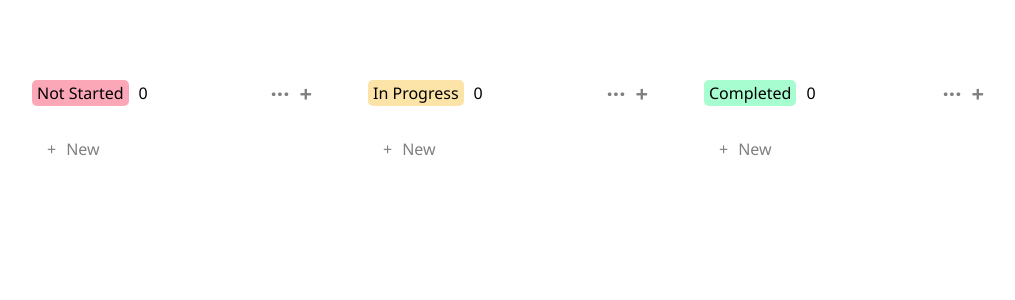
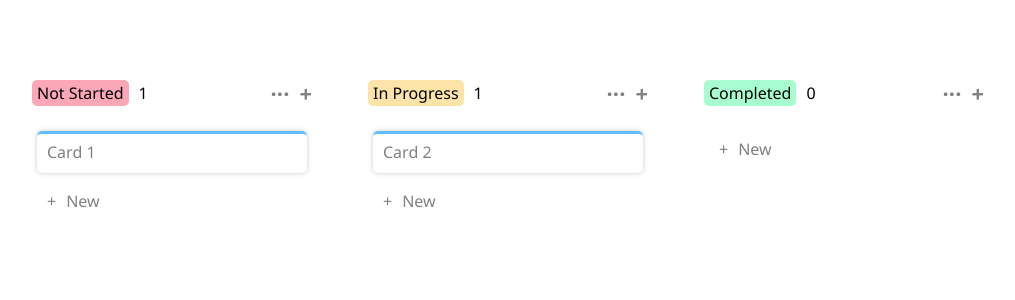
Before and after one commit to kuldeepvarma7413/ArtribeTask, a Nuxt app: page / in a window 1280 px wide. Shown: the top 300 px of the page, without its empty margins (132-1147 px from the left). Built offline with nearby package versions, Linux system fonts and the light colour scheme; data requests are answered from the project's data file.

Commit message:
moveCardToContainer issue resolved

```diff
--- a/db.json
+++ b/db.json
@@ -1,5 +1,18 @@
 {
   "cards": [
-
+    {
+      "id": "1",
+      "title": "",
+      "description": "",
+      "status": "Not Started",
+      "container_id": 1
+    },
+    {
+      "id": "2",
+      "title": "",
+      "description": "",
+      "status": "Not Started",
+      "container_id": 2
+    }
   ]
 }
--- a/pages/index.vue
+++ b/pages/index.vue
@@ -42,13 +42,6 @@
             filtercards(containerId){
                 return this.cards.filter(card=> card.container_id==containerId);
             },
-            // change container_id
-            moveCardToContainer(current_cnt_id, card_id){
-                const card= this.cards.find(card=> card.id == card_id)
-                if(!card) throw Error("Card not found")
-                card.container_id=current_cnt_id
-                axios.put(`http://localhost:4000/cards/${card.id}`, card).then(()=>{console.log("Card moved")}).catch("Error while dropping card")
-            },
             // create card
             createCard(){
                 // console.log("contid",this.formData.title)
@@ -63,6 +56,13 @@
                 this.resetForm();
                 this.showAndHidePopup()
             },
+            // change container_id
+            moveCardToContainer(current_cnt_id, card_id){
+                const card= this.cards.find(card=> card.id == card_id)
+                if(!card) throw Error("Card not found")
+                card.container_id=current_cnt_id
+                axios.put(`http://localhost:4000/cards/${card.id}`, card).then(()=>{console.log("Card moved")}).catch("Error while dropping card")
+            },
             // show popup
             showAndHidePopup(container_id=0){
                 document.getElementById('popup').classList.toggle('show');
@@ -72,16 +72,16 @@
             resetForm(){
                 this.formData = {"title":"", "description":"", "status":"", "container_id":0}
             }
-        },
+        }
     }
+
 </script>
 
 <template>
     <div class="main-container">
-        <!-- all 3 containers -->
-        <taskContainer :title="'Not Started'" :container_id="1" :color="`#fca7b8`" :cards="filtercards(1)" @onmove="this.moveCardToContainer" @create="this.showAndHidePopup"/>
-        <taskContainer :title="'In Progress'" :container_id="2" :color="`#fce3a7`" :cards="filtercards(2)" @onmove="this.moveCardToContainer" @create="this.showAndHidePopup"/>
-        <taskContainer :title="'Completed'" :container_id="3" :color="`#a7fcd0`" :cards="filtercards(3)" @onmove="this.moveCardToContainer" @create="this.showAndHidePopup"/>
+        <taskContainer :title="'Not Started'" :container_id="1" :color="`#fca7b8`" :cards="filtercards(1)" @onmove="moveCardToContainer" @create="showAndHidePopup"/>
+        <taskContainer :title="'In Progress'" :container_id="2" :color="`#fce3a7`" :cards="filtercards(2)" @onmove="moveCardToContainer" @create="showAndHidePopup"/>
+        <taskContainer :title="'Completed'" :container_id="3" :color="`#a7fcd0`" :cards="filtercards(3)" @onmove="moveCardToContainer" @create="showAndHidePopup"/>
     </div>
 
     <!-- popup to add new info -->
```
